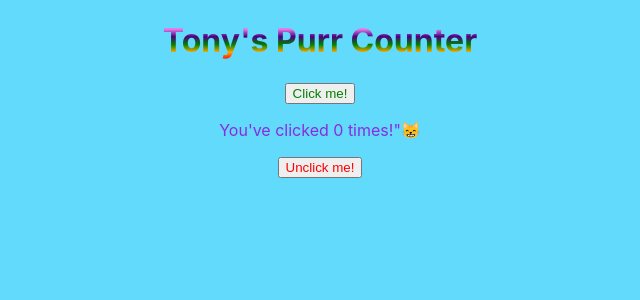
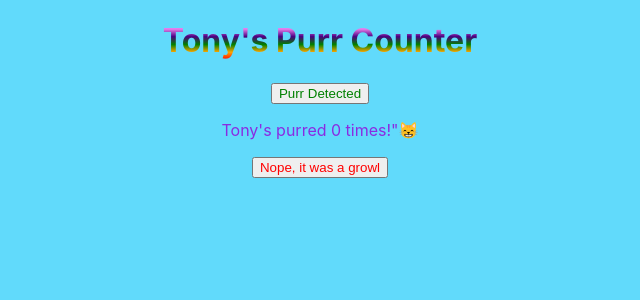
Before and after one commit to SchoolOfCode/w8d2_react-practice_creativity-challenge-room39, a React (Create React App) app in the folder hackathon-tuesday/: page / in a window 1280 px wide. Shown: the top 300 px of the page, without its empty margins (320-960 px from the left). Built offline with nearby package versions, Linux system fonts and the light colour scheme.

Commit message:
changed wording on site

```diff
--- a/hackathon-tuesday/src/components/Counter/counter.js
+++ b/hackathon-tuesday/src/components/Counter/counter.js
@@ -12,9 +12,9 @@ function deincrementCount(){
 }
 return (
     <div className='Button'>
-    <button className='incbutton' onClick={incrementCount}>Click me!</button>
-    <p>You've clicked {count} times!"{emojis[Math.floor(Math.random() * 13)]}</p>
-    <button className='deincbutton' onClick={deincrementCount}>Unclick me!</button>
+    <button className='incbutton' onClick={incrementCount}>Purr Detected</button>
+    <p>Tony's purred {count} times!"{emojis[Math.floor(Math.random() * 13)]}</p>
+    <button className='deincbutton' onClick={deincrementCount}>Nope, it was a growl</button>
     </div>
     )
 
```
